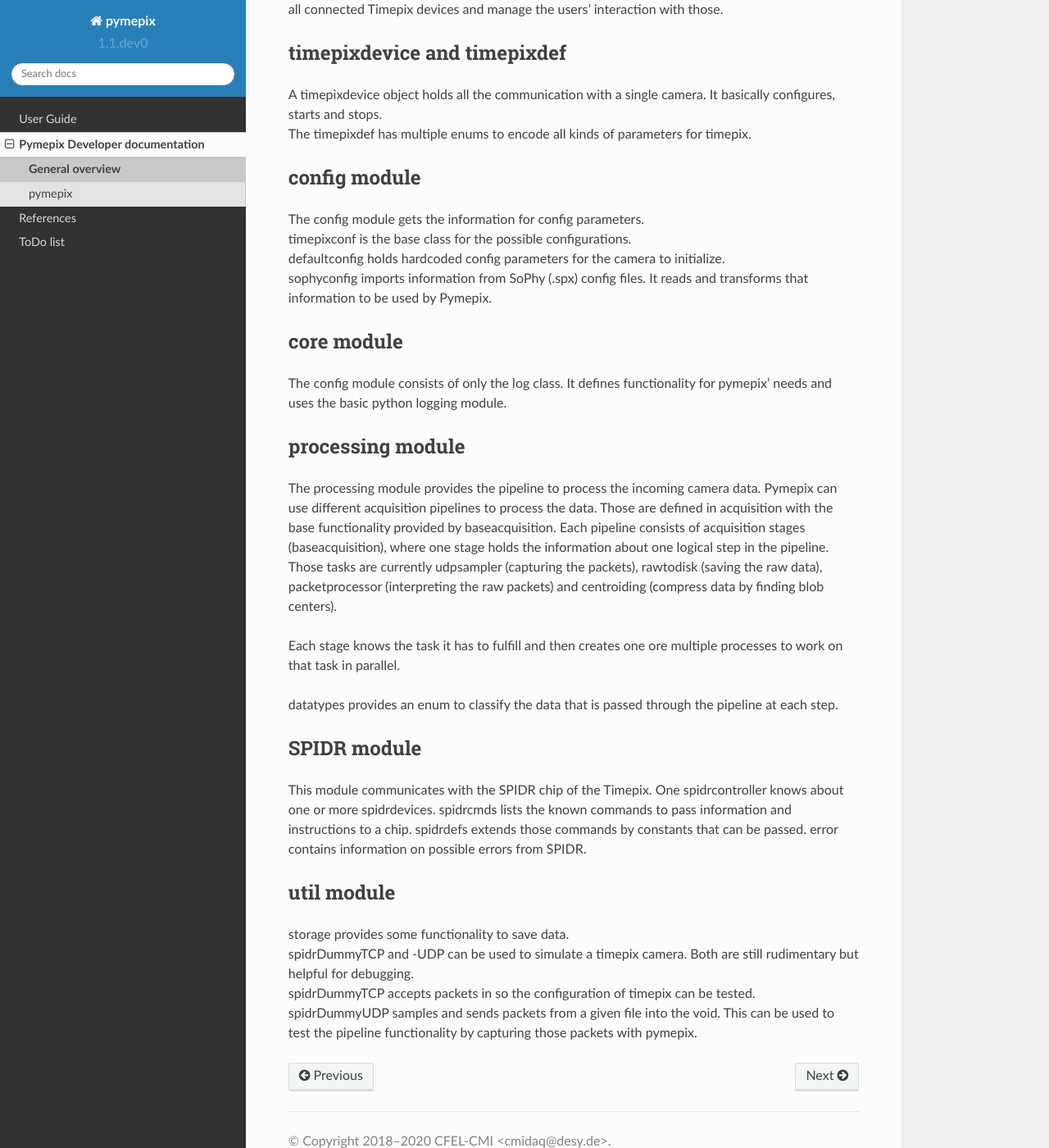
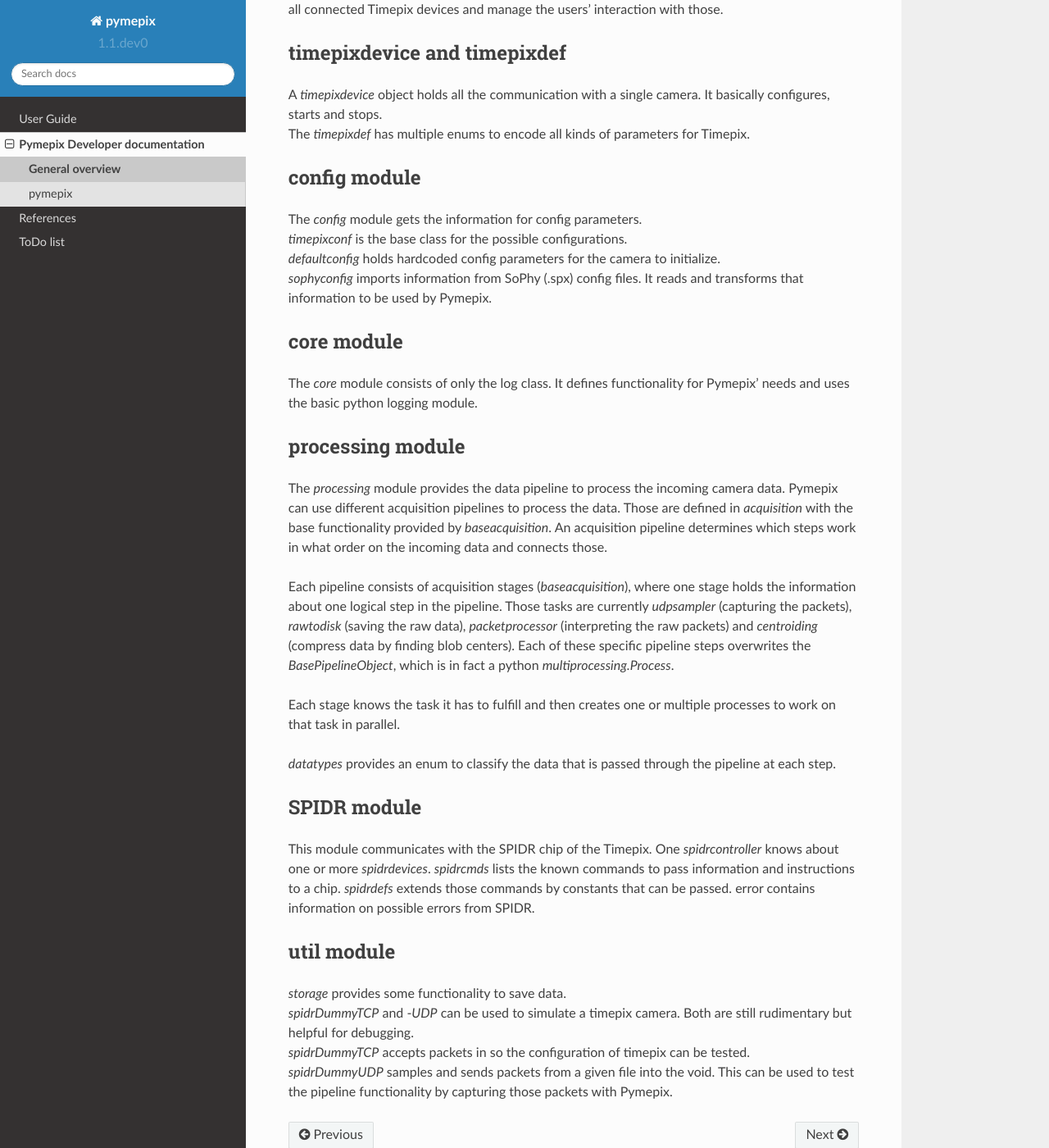
Before and after one commit to CFEL-CMI/pymepix, a Sphinx documentation site: the page built from doc/api/overview.rst, in a window 1280 px wide and 1400 px high, scrolled down 504 px. Shown: the whole window at 82% size. Built offline with Sphinx 7.4.7 and the Read the Docs theme 2.0.0, drawn with Linux system fonts in a browser that asks for light colours; some of the changed text lies outside the part shown.

Commit message:
Improve docs wording

```diff
--- a/doc/api/overview.rst
+++ b/doc/api/overview.rst
@@ -6,79 +6,83 @@ General overview
 The main Pymepix library is built up in several different submodules
 which each tackle a different task in working with the Timepix camera.
 As seen in the API index those are
-    * config
-    * core
-    * processing
-    * SPIDR
-    * util
+    * `config`
+    * `core`
+    * `processing`
+    * `SPIDR`
+    * `util`
 
-The top layer Pymepix consists of pymepix, timepixdef and timepixdevice.
+The top layer Pymepix consists of `pymepix`, `timepixdef` and `timepixdevice`.
 
 pymepix
 ----------
 
-pymepix provides the highest level of interaction with the library.
-A single pymepix objeect will hold all connected Timepix devices and manage the users' interaction with those.
+`pymepix` provides the highest level of interaction with the library.
+A single `Pymepix` object will hold all connected Timepix devices and manage the users' interaction with those.
 
 
 timepixdevice and timepixdef
 ----------------------------
 
-| A timepixdevice object holds all the communication with a single camera.
+| A `timepixdevice` object holds all the communication with a single camera.
   It basically configures, starts and stops.
-| The timepixdef has multiple enums to encode all kinds of parameters for timepix.
+| The `timepixdef` has multiple enums to encode all kinds of parameters for Timepix.
 
 
 config module
 -------------
 
-| The config module gets the information for config parameters.
-| timepixconf is the base class for the possible configurations.
-| defaultconfig holds hardcoded config parameters for the camera to initialize.
-| sophyconfig imports information from SoPhy (.spx) config files.
+| The `config` module gets the information for config parameters.
+| `timepixconf` is the base class for the possible configurations.
+| `defaultconfig` holds hardcoded config parameters for the camera to initialize.
+| `sophyconfig` imports information from SoPhy (.spx) config files.
   It reads and transforms that information to be used by Pymepix.
 
 
 core module
 -----------
 
-The config module consists of only the log class.
-It defines functionality for pymepix' needs and uses the basic python logging module.
+The `core` module consists of only the log class.
+It defines functionality for Pymepix' needs and uses the basic python logging module.
 
 
 processing module
 -----------------
 
-The processing module provides the pipeline to process the incoming camera data.
+The `processing` module provides the data pipeline to process the incoming camera data.
 Pymepix can use different acquisition pipelines to process the data.
-Those are defined in acquisition with the base functionality provided by baseacquisition.
-Each pipeline consists of acquisition stages (baseacquisition),
+Those are defined in `acquisition` with the base functionality provided by `baseacquisition`.
+An acquisition pipeline determines which steps work in what order on the incoming data and connects those.
+
+Each pipeline consists of acquisition stages (`baseacquisition`),
 where one stage holds the information about one logical step in the pipeline.
-Those tasks are currently udpsampler (capturing the packets), rawtodisk (saving the raw data),
-packetprocessor (interpreting the raw packets) and centroiding (compress data by finding blob centers).
+Those tasks are currently `udpsampler` (capturing the packets), `rawtodisk` (saving the raw data),
+`packetprocessor` (interpreting the raw packets) and `centroiding` (compress data by finding blob centers).
+Each of these specific pipeline steps overwrites the `BasePipelineObject`,
+which is in fact a python `multiprocessing.Process`.
 
-Each stage knows the task it has to fulfill and then creates one ore multiple processes
+Each stage knows the task it has to fulfill and then creates one or multiple processes
 to work on that task in parallel.
 
-datatypes provides an enum to classify the data that is passed through the pipeline at each step.
+`datatypes` provides an enum to classify the data that is passed through the pipeline at each step.
 
 
 SPIDR module
 ------------
 
 This module communicates with the SPIDR chip of the Timepix.
-One spidrcontroller knows about one or more spidrdevices.
-spidrcmds lists the known commands to pass information and instructions to a chip.
-spidrdefs extends those commands by constants that can be passed.
+One `spidrcontroller` knows about one or more `spidrdevices`.
+`spidrcmds` lists the known commands to pass information and instructions to a chip.
+`spidrdefs` extends those commands by constants that can be passed.
 error contains information on possible errors from SPIDR.
 
 
 util module
 -----------
 
-| storage provides some functionality to save data.
-| spidrDummyTCP and -UDP can be used to simulate a timepix camera.
+| `storage` provides some functionality to save data.
+| `spidrDummyTCP` and -`UDP` can be used to simulate a timepix camera.
   Both are still rudimentary but helpful for debugging.
-| spidrDummyTCP accepts packets in so the configuration of timepix can be tested.
-| spidrDummyUDP samples and sends packets from a given file into the void.
-  This can be used to test the pipeline functionality by capturing those packets with pymepix.
+| `spidrDummyTCP` accepts packets in so the configuration of timepix can be tested.
+| `spidrDummyUDP` samples and sends packets from a given file into the void.
+  This can be used to test the pipeline functionality by capturing those packets with Pymepix.
--- a/doc/users/troubleshooting.rst
+++ b/doc/users/troubleshooting.rst
@@ -6,4 +6,4 @@ Troubleshooting
 Whenever there are problems when working with the camera,
 first make sure you can ping timepix to ensure a working connection.
 
-Next try starting the SoPhy software and see if that works.
+Next try starting the SoPhy software and see if it can communicate properly with the camera.
```
Also changed, not shown: doc/users/connectconfigure.rst (+6 -11 lines).
